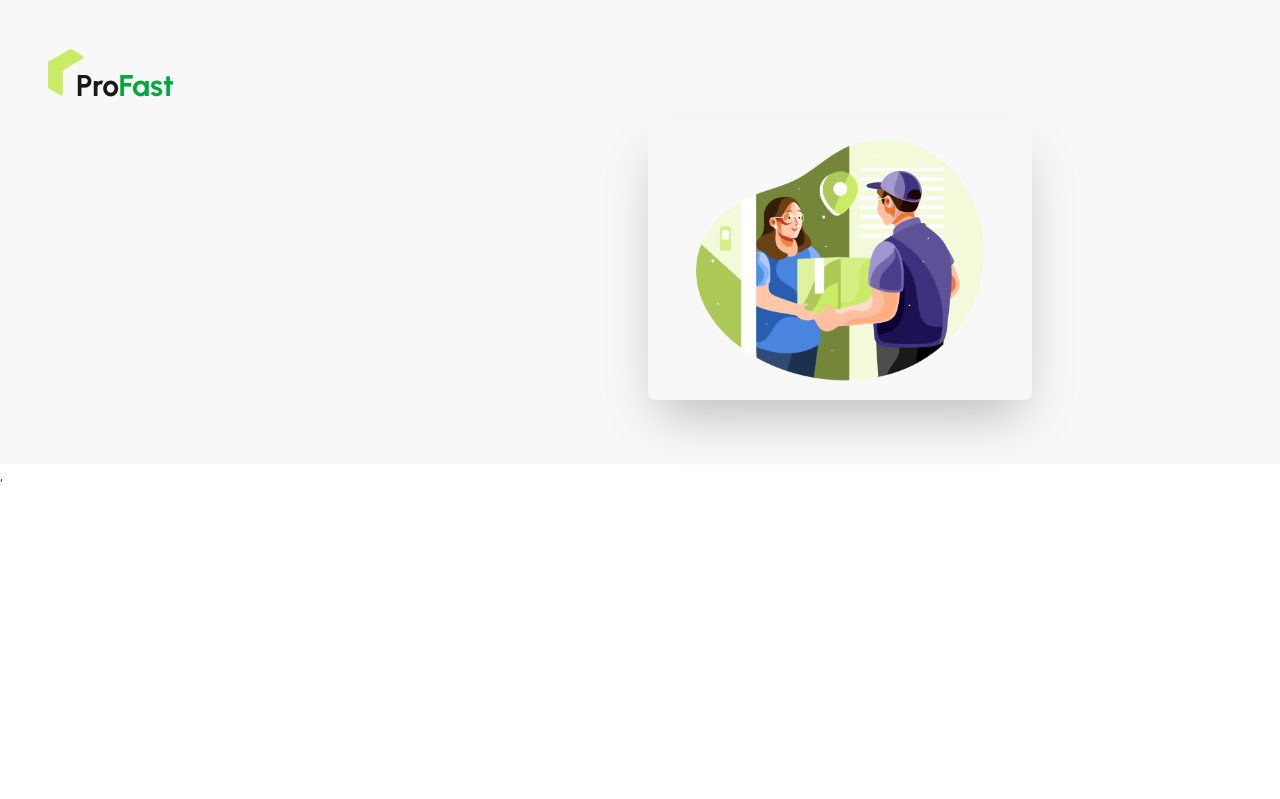
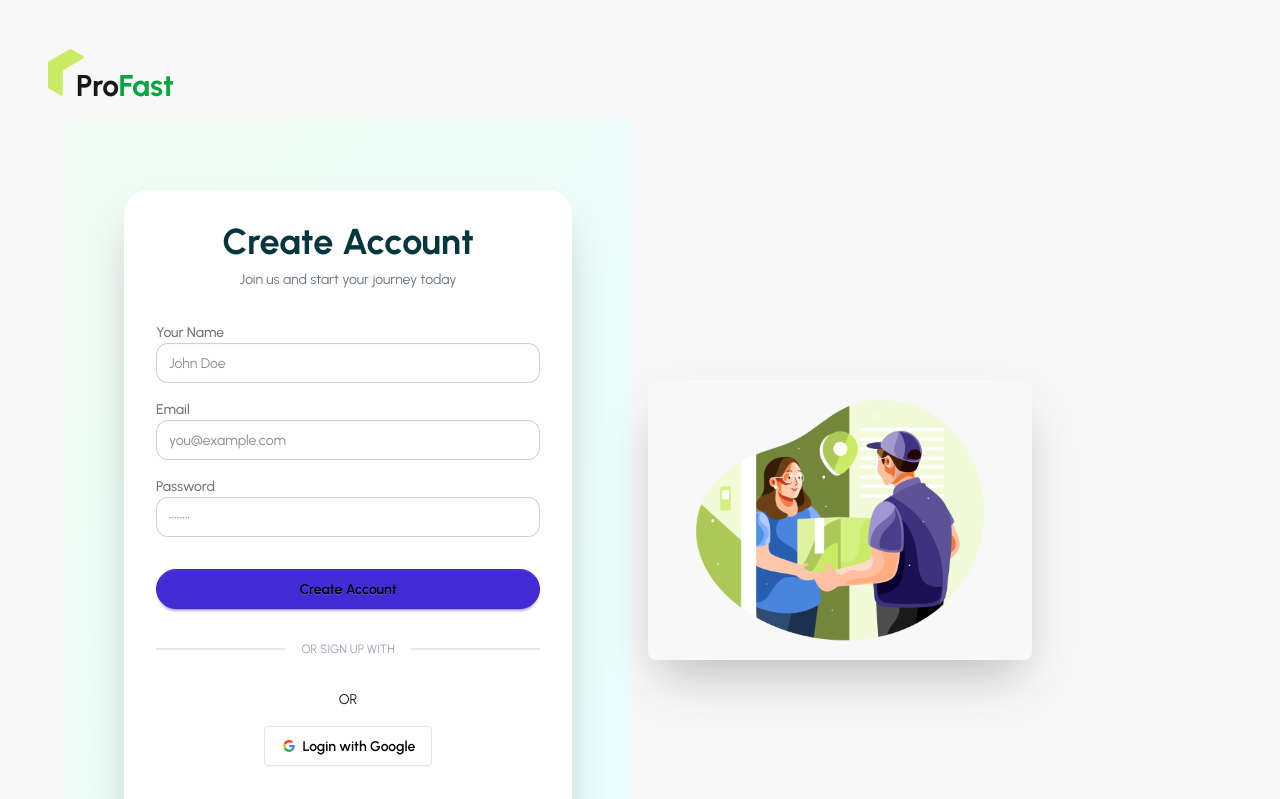
Before and after one commit to nahidkhan31/Zap-shift-client-site-final, a React (Vite) app: page /register in a window 1280 px wide. Shown: the top 799 px of the page. Built offline with nearby package versions, Linux system fonts and the light colour scheme.

Commit message:
added register sectioin

```diff
--- a/src/pages/Authentication/Register/Register.jsx
+++ b/src/pages/Authentication/Register/Register.jsx
@@ -1,11 +1,120 @@
-import React from 'react';
+import React from "react";
+import { useForm } from "react-hook-form";
+import { Link } from "react-router";
+import SocialLogin from "../SocialLogin/SocialLogin";
+
 
 const Register = () => {
-    return (
-        <div>
+  const {
+    register,
+    handleSubmit,
+    formState: { errors },
+  } = useForm();
+
+  const onSubmit = (data) => {
+    console.log(data);
+  };
+
+  return (
+    <div className="min-h-screen flex items-center justify-center bg-gradient-to-br from-green-50 to-cyan-50 px-4">
+      <div className="card w-full max-w-md bg-base-100 shadow-2xl rounded-3xl">
+        <div className="card-body p-8">
+
+          <div className="text-center mb-6">
+            <h1 className="text-4xl font-bold text-[#03373D]">
+              Create Account
+            </h1>
+            <p className="text-sm text-gray-500 mt-2">
+              Join us and start your journey today
+            </p>
+          </div>
+
+          {/* Form */}
+          <form onSubmit={handleSubmit(onSubmit)} className="space-y-4">
+
+            {/* Name */}
+            <div>
+              <label className="label text-sm font-medium">Your Name</label>
+              <input
+                type="text"
+                {...register("name", { required: true })}
+                placeholder="John Doe"
+                className="input input-bordered w-full rounded-xl focus:border-primary"
+              />
+              {errors.name && (
+                <p className="text-xs text-red-500 mt-1">
+                  Name is required
+                </p>
+              )}
+            </div>
+
+            {/* Email */}
+            <div>
+              <label className="label text-sm font-medium">Email</label>
+              <input
+                type="email"
+                {...register("email", { required: true })}
+                placeholder="you@example.com"
+                className="input input-bordered w-full rounded-xl focus:border-primary"
+              />
+              {errors.email && (
+                <p className="text-xs text-red-500 mt-1">
+                  Email is required
+                </p>
+              )}
+            </div>
+
+            {/* Password */}
+            <div>
+              <label className="label text-sm font-medium">Password</label>
+              <input
+                type="password"
+                {...register("password", {
+                  required: true,
+                  minLength: 6,
+                })}
+                placeholder="••••••••"
+                className="input input-bordered w-full rounded-xl focus:border-primary"
+              />
+              {errors.password?.type === "required" && (
+                <p className="text-xs text-red-500 mt-1">
+                  Password is required
+                </p>
+              )}
+              {errors.password?.type === "minLength" && (
+                <p className="text-xs text-red-500 mt-1">
+                  Password must be at least 6 characters
+                </p>
+              )}
+            </div>
+
+            <button className="btn btn-primary text-black w-full rounded-full mt-4 hover:scale-[1.02] transition">
+              Create Account
+            </button>
+          </form>
+
+          <div className="divider text-xs text-gray-400 my-6">
+            OR SIGN UP WITH
+          </div>
+
+          {/* Social Login */}
+          <SocialLogin />
+
+          {/* Login Redirect */}
+          <p className="text-center text-sm mt-6 text-gray-600">
+            Already have an account?{" "}
+            <Link
+              to="/login"
+              className="text-primary font-semibold hover:underline"
+            >
+              Login here
+            </Link>
+          </p>
 
         </div>
-    );
+      </div>
+    </div>
+  );
 };
 
 export default Register;
```
